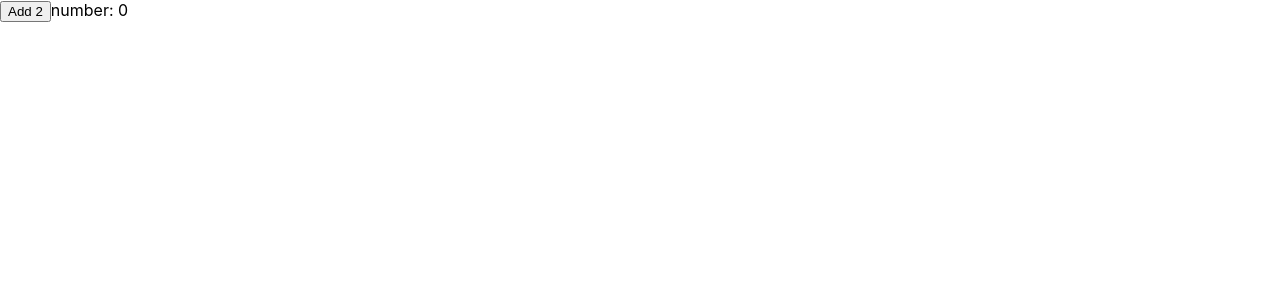
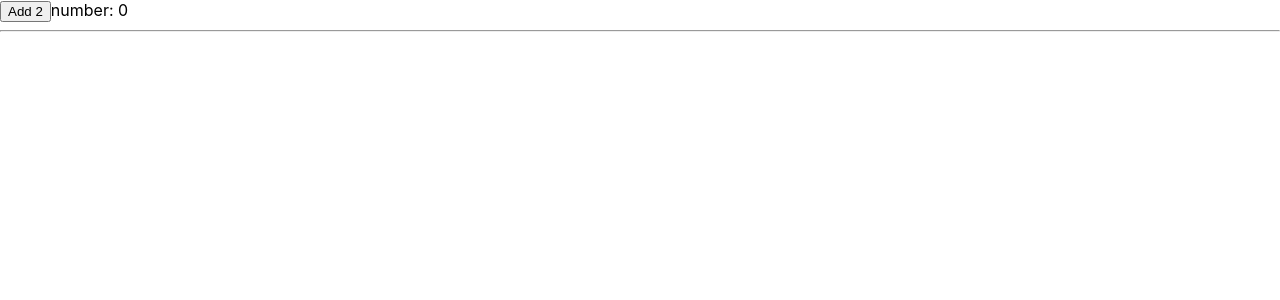
Before and after one commit to bootcamptestkatefan/Day11_Classwork, a React (Create React App) app in the folder demo/: page / in a window 1280 px wide. Shown: the top 300 px of the page. Built offline with nearby package versions, Linux system fonts and the light colour scheme.

Commit message:
[kate]done task 8

```diff
--- a/demo/src/App.js
+++ b/demo/src/App.js
@@ -2,6 +2,7 @@ import React, { Component } from 'react';
 import logo from './logo.svg';
 import './App.css';
 import Number from './components/Number'
+import Line from './components/Line'
 
 class App extends Component {
   state= {number: 0}
@@ -13,6 +14,9 @@ class App extends Component {
       <div>
         <button onClick={this.updateNumber}>Add 2</button>
         <span><Number /> {this.state.number}</span>
+        <div>
+          <Line />
+        </div>
 
       </div>
     );
--- /dev/null
+++ b/demo/src/components/Line.js
@@ -0,0 +1,12 @@
+import React, {Component} from 'react'
+
+export default class Line extends Component {
+    render() {
+        return (
+                <div>
+<hr></hr>
+                </div>
+
+        )
+    }
+}
--- a/demo/src/components/Number.js
+++ b/demo/src/components/Number.js
@@ -3,7 +3,7 @@ import React, {Component} from 'react'
 export default class Number extends Component {
     render() {
         return (
-                <span>number: </span>
+                <span>number:  </span>
         )
     }
 }
```
